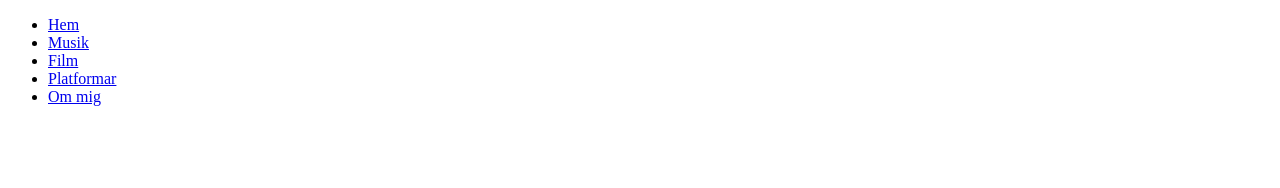
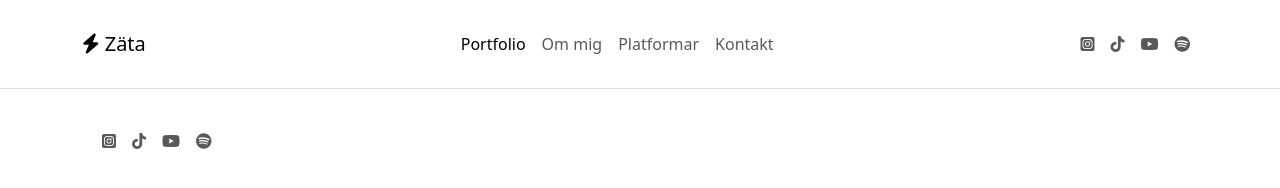
Before and after one commit to ZataTheCreator/Zata-Hemsida, a plain HTML site: page index.html in a window 1280 px wide. Drawn offline with nearby package versions, Linux system fonts and the light colour scheme.

Commit message:
Ny start med Bootstrap som grund

```diff
--- a/index.html
+++ b/index.html
@@ -1,38 +1,47 @@
 <!doctype html>
-<html>
+<html lang="sv">
 <head>
 <meta charset="utf-8">
 <title>Zäta</title>
-
-<!-- Stylesheet för hela hemsidan -->
-<link rel="stylesheet" href="styles/main_style.css">
-<!-- Stylesheet för just denna sidan -->
-
-
+<!-- Style för Bootstrap -->
+<link href="https://cdn.jsdelivr.net/npm/bootstrap@5.3.0-alpha1/dist/css/bootstrap.min.css" rel="stylesheet" integrity="sha384-GLhlTQ8iRABdZLl6O3oVMWSktQOp6b7In1Zl3/Jr59b6EGGoI1aFkw7cmDA6j6gD" crossorigin="anonymous">
 <!-- Skript för importering av iconer -->
 <script src="https://kit.fontawesome.com/09cf0dd911.js" crossorigin="anonymous"></script>
-
-<!-- Logotyp som icon i webläsaren -->
-<link rel="icon" type="image/png" href="images/loggor_Zäta Logga Transparent.png"/>
 </head>
-
 <body>
-
-	<!-- Sidans header -->
-	<header>
-
-		<!-- Sidans header navigering -->
-		<nav id="top" class="Menu">
-			<ul>
-  				<li class="active"><a href="#Kattdjur">Hem</a></li>
- 	 			<li><a href="#Konflikt_mellan_människor_och_kattdjur">Musik</a></li>
-  				<li><a href="#Utseende">Film</a></li>
-  				<li><a href="#Sinnesorganen">Platformar</a></li>
-  				<li><a href="#Skillnad_mellan_mindre_och_större_kattarter">Om mig</a></li>
-			</ul>
-		</nav>
-
+	<header class="p-3 mb-3 border-bottom">
+		<div class="container">
+			<nav class="navbar navbar-expand-md d-flex justify-content-between">
+				<a href="index.php" class="navbar-brand">
+					<i class="fa-solid fa-bolt"></i> Zäta
+				</a>
+				<ul class="navbar-nav">
+					<li class="nav-item"><a href="" class="nav-link active">Portfolio</a></li>
+					<li class="nav-item"><a href="" class="nav-link">Om mig</a></li>
+					<li class="nav-item"><a href="" class="nav-link">Platformar</a></li>
+					<li class="nav-item"><a href="" class="nav-link">Kontakt</a></li>
+				</ul>
+				<ul class="navbar-nav">
+					<li class="nav-item"><a href="https://www.instagram.com/zatathecreator/" target="_blank" class="nav-link"><i class="fa-brands fa-square-instagram"></i></a></li>
+					<li class="nav-item"><a href="https://www.tiktok.com/@zatathecreator" target="_blank" class="nav-link"><i class="fa-brands fa-tiktok"></i></a></li>
+					<li class="nav-item"><a href="https://www.youtube.com/@MerZata" target="_blank" class="nav-link"><i class="fa-brands fa-youtube"></i></a></li>
+					<li class="nav-item"><a href="https://open.spotify.com/artist/0TNpnD1OtF5iPU8b85Umh8?si=z1ZFHjOkQh-WWDxC0IgziQ" target="_blank" class="nav-link"><i class="fa-brands fa-spotify"></i></a></li>
+				</ul>
+			</nav>
+		</div>
 	</header>
 
+	<footer class="container text-muted d-flex justify-content-between mt-4">
+    	<div class="container">
+			<nav class="navbar navbar-expand-md d-flex justify-content-between">
+				<ul class="navbar-nav">
+					<li class="nav-item"><a href="https://www.instagram.com/zatathecreator/" target="_blank" class="nav-link"><i class="fa-brands fa-square-instagram"></i></a></li>
+					<li class="nav-item"><a href="https://www.tiktok.com/@zatathecreator" target="_blank" class="nav-link"><i class="fa-brands fa-tiktok"></i></a></li>
+					<li class="nav-item"><a href="https://www.youtube.com/@MerZata" target="_blank" class="nav-link"><i class="fa-brands fa-youtube"></i></a></li>
+					<li class="nav-item"><a href="https://open.spotify.com/artist/0TNpnD1OtF5iPU8b85Umh8?si=z1ZFHjOkQh-WWDxC0IgziQ" target="_blank" class="nav-link"><i class="fa-brands fa-spotify"></i></a></li>
+				</ul>
+			</nav>
+		</div>
+</footer>
 </body>
 </html>
```
